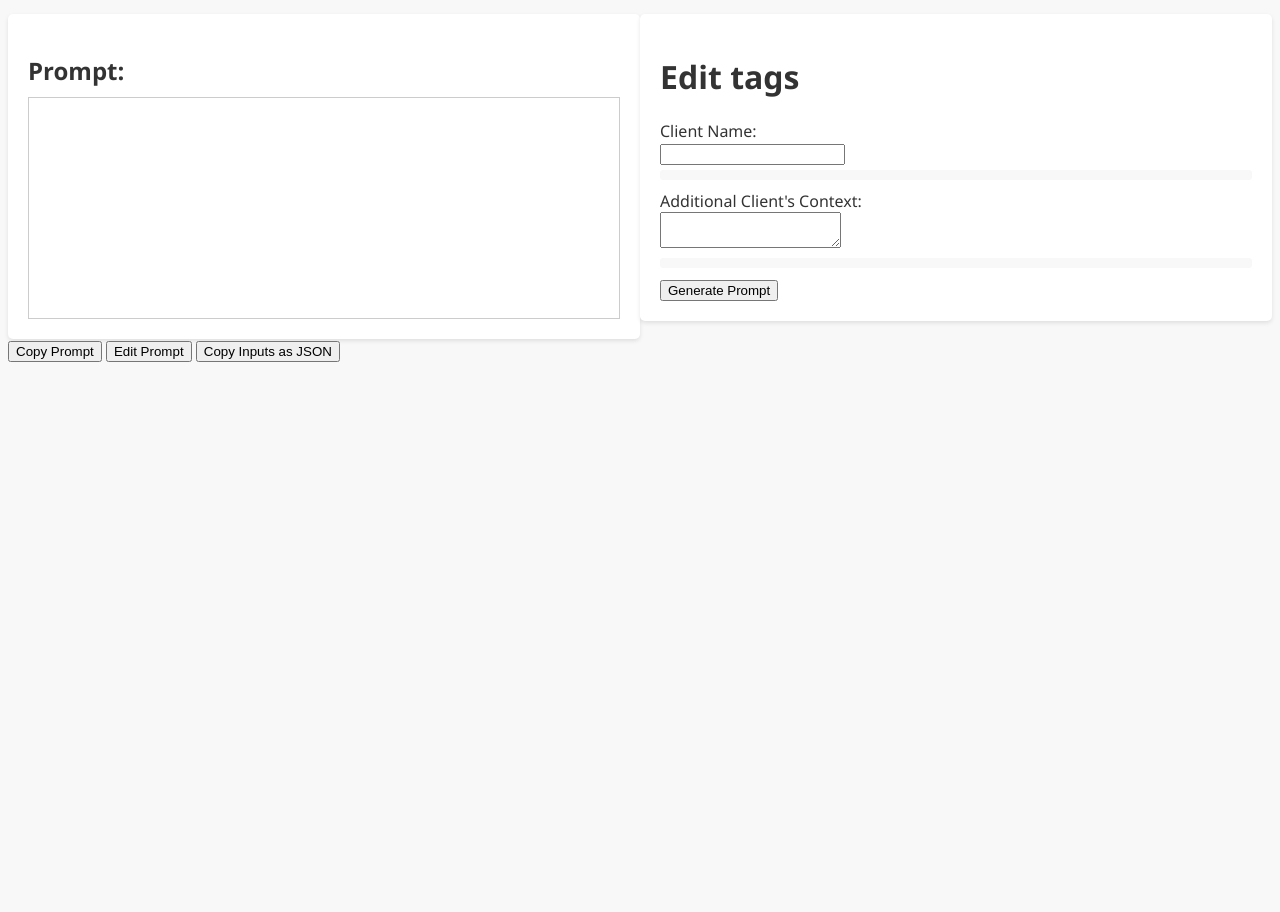
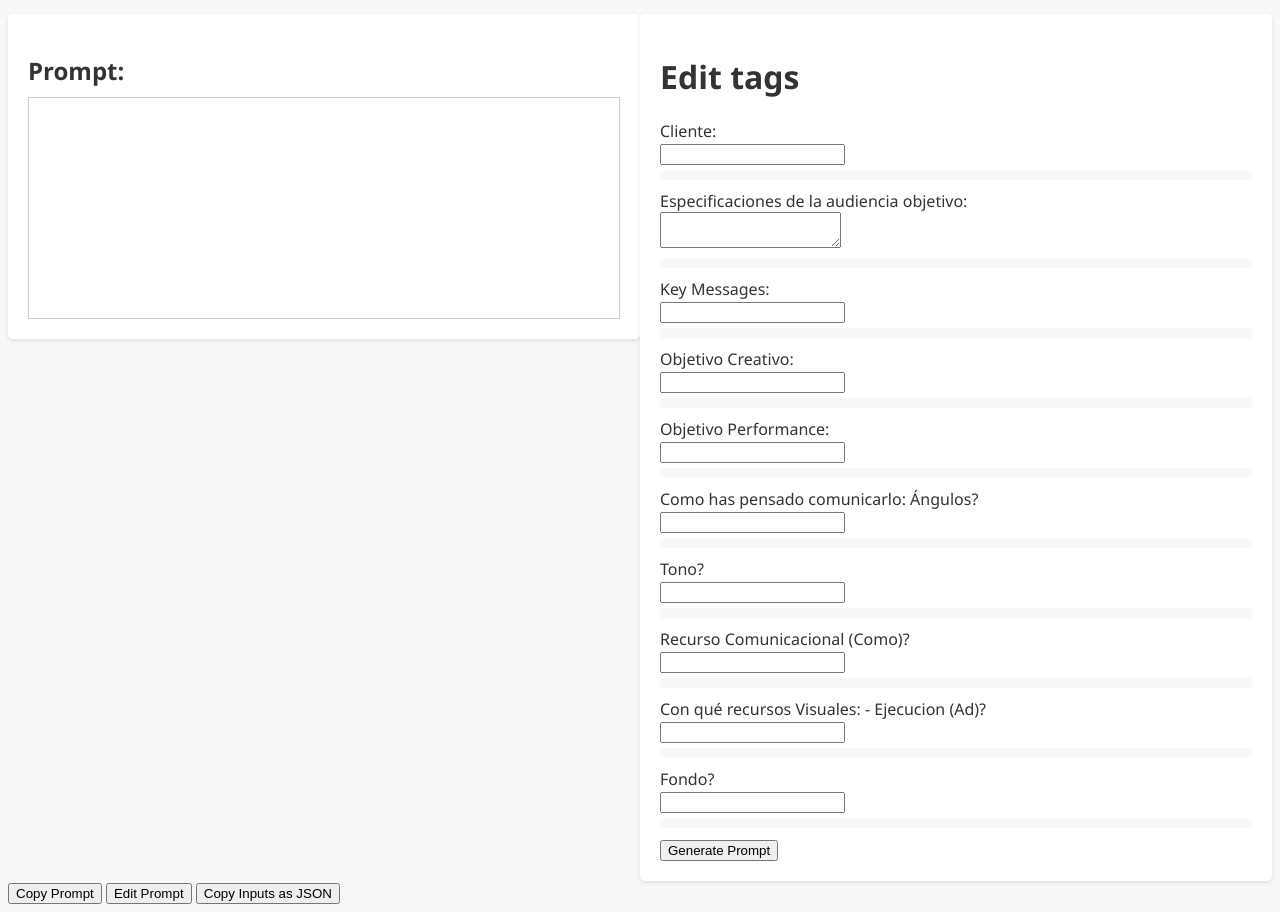
Before and after one commit to flipando-AI/Rufus-Testing-Assistant, a plain HTML site: page index.html in a window 1280 px wide. Shown: the part 320-1232 px from the top of the page. Before the commit the page ends 800 px from the top, so only its background shows below. Drawn offline with Linux system fonts and the light colour scheme.

Commit message:
Update index.html

```diff
--- a/index.html
+++ b/index.html
@@ -1,3 +1,13 @@
+<!DOCTYPE html>
+<html lang="en" >
+<head>
+  <meta charset="UTF-8">
+  <title>CodePen - ab testing</title>
+  <link rel="stylesheet" href="./style.css">
+
+</head>
+<body>
+<!-- partial:index.partial.html -->
 <!DOCTYPE html>
 <html lang="en" >
 <head>
@@ -44,18 +54,68 @@
   </div>
   <div class="form-container">
     <h1>Edit tags</h1>
+
 <form id="inputForm">
   <div class="form-group">
-        <label for="input1">Client Name:</label>
-        <input type="text" id="input1" name="input1" data-hint="Enter the complete name of the client. Example: Cerveza Imperial Argentina not only Imperial" />
+    <label for="input1">Cliente:</label>
+    <input type="text" id="input1" name="input1" data-hint="Ingresar nombre completo del cliente" />
     <div class="hint-box"></div>
   </div>
 
   <div class="form-group">
-        <label for="input2">Additional Client's Context:</label>
-         <textarea id="input2" name="input2" data-hint="Include any other relevant context data. Could be meeting notes or summary of your own notes containing valuable insights of the client that would be interesting to share with the rest of the team "></textarea>
+    <label for="input2">Especificaciones de la audiencia objetivo:</label>
+    <textarea id="input2" name="input2" data-hint=""></textarea>
     <div class="hint-box"></div>
   </div>
+
+  <div class="form-group">
+    <label for="input3">Key Messages:</label>
+    <input type="text" id="input3" name="input3" data-hint="" />
+    <div class="hint-box"></div>
+  </div>
+
+  <div class="form-group">
+    <label for="input4">Objetivo Creativo:</label>
+    <input type="text" id="input4" name="input4" data-hint="" />
+    <div class="hint-box"></div>
+  </div>
+
+  <div class="form-group">
+    <label for="input5">Objetivo Performance:</label>
+    <input type="text" id="input5" name="input5" data-hint="" />
+    <div class="hint-box"></div>
+  </div>
+
+  <div class="form-group">
+    <label for="input6">Como has pensado comunicarlo: Ángulos?</label>
+    <input type="text" id="input6" name="input6" data-hint="Ejemplos: Educacional, Socialproof, Use Cases, Genérico" />
+    <div class="hint-box"></div>
+  </div>
+
+  <div class="form-group">
+    <label for="input7">Tono?</label>
+    <input type="text" id="input7" name="input7" data-hint="Ejemplos: Emocional, humor, genérico" />
+    <div class="hint-box"></div>
+  </div>
+
+  <div class="form-group">
+    <label for="input8">Recurso Comunicacional (Como)?</label>
+    <input type="text" id="input8" name="input8" data-hint="Ejemplos: 123, Pregunta Respuesta, Pregunta, Afirmación, estadistica, call to action" />
+    <div class="hint-box"></div>
+  </div>
+
+  <div class="form-group">
+    <label for="input9">Con qué recursos Visuales: - Ejecucion (Ad)?</label>
+    <input type="text" id="input9" name="input9" data-hint="Ejemplos: UGC, Animación, Quickfire, Footage, Animación + Footage, Ilustración, Ilustración + Footage" />
+    <div class="hint-box"></div>
+  </div>
+
+  <div class="form-group">
+    <label for="input10">Fondo?</label>
+    <input type="text" id="input10" name="input10" data-hint="Ejemplos: Footage, Pleno, Degradado, Pleno + Ilustración" />
+    <div class="hint-box"></div>
+  </div>
+</form>
 
       <button type="submit">Generate Prompt</button>
     </form>
@@ -71,3 +131,8 @@
 
 </body>
 </html>
+<!-- partial -->
+  <script  src="./script.js"></script>
+
+</body>
+</html>
```
Lines whose indentation alone changed are shown as unchanged.
